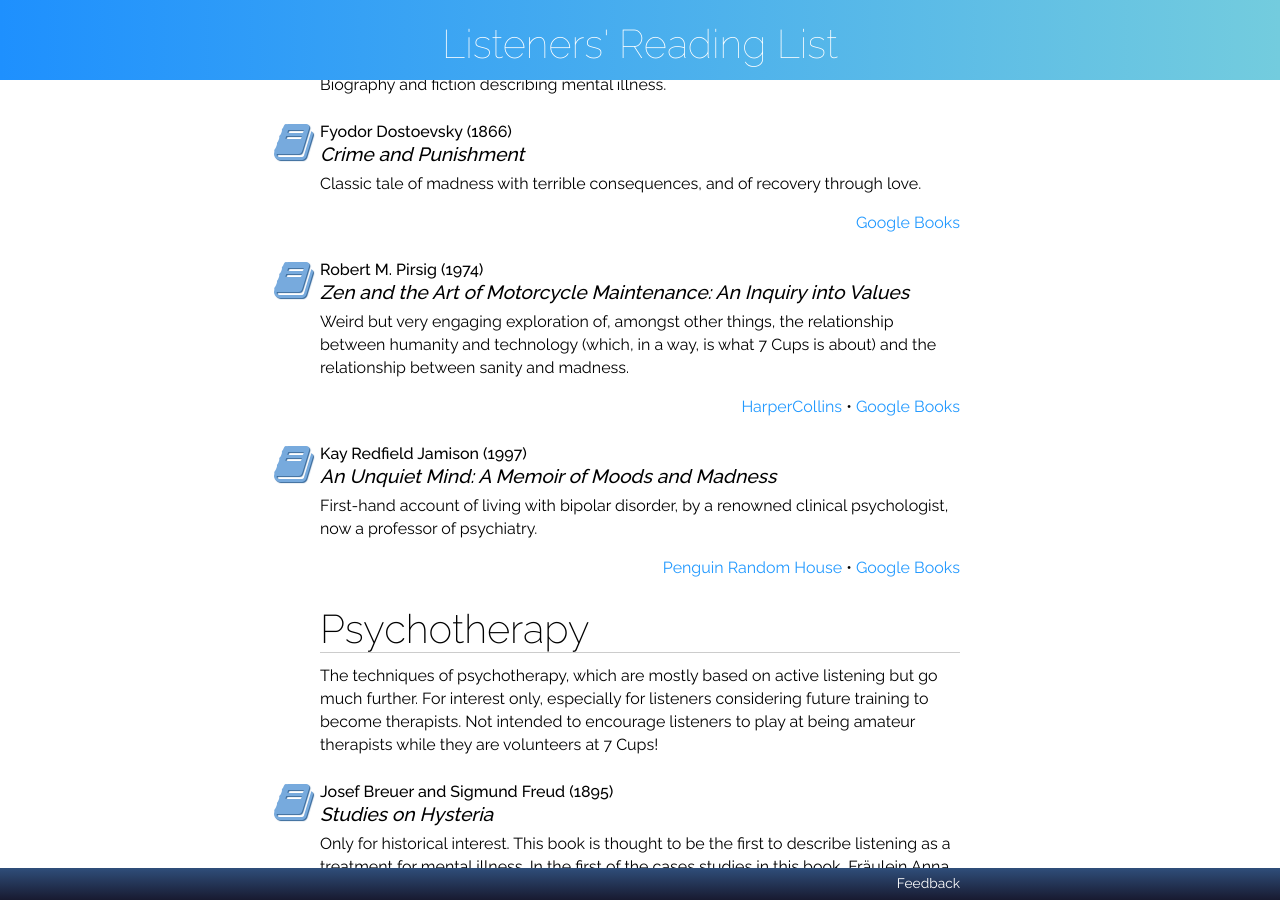
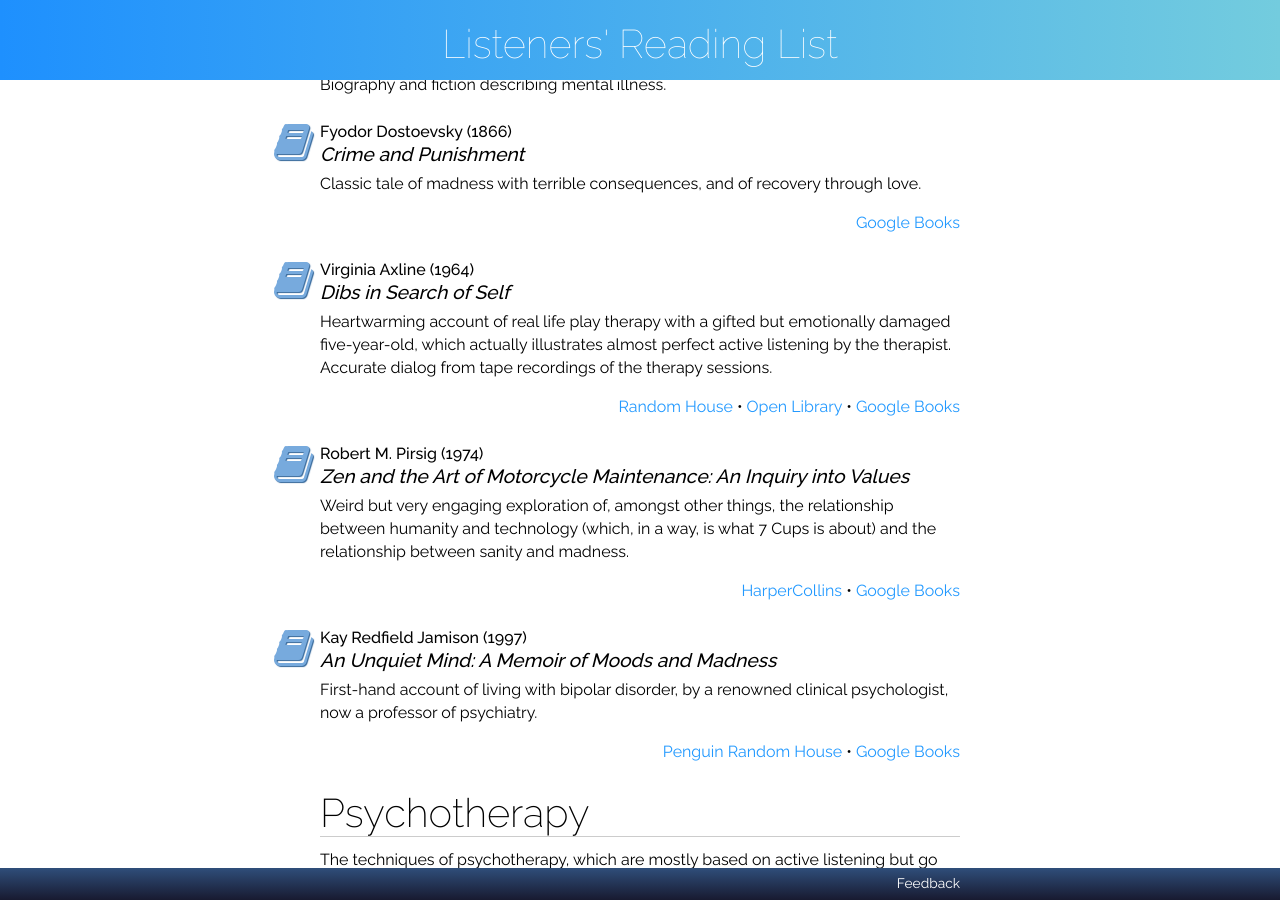
Before and after one commit to RarelyCharlie/rarelycharlie.github.io, a Jekyll site: the page built from books.md, in a window 1280 px wide and 900 px high, scrolled down 3057 px. Built offline with Jekyll 4.4.1, drawn with Linux system fonts in a browser that asks for light colours.

Commit message:
another one

```diff
--- a/books.md
+++ b/books.md
@@ -119,6 +119,15 @@ Classic tale of madness with terrible consequences, and of recovery through love
 [Google Books](https://books.google.com/books?id=hG5P6jrzJLAC)
 {:.links}
 
+#### Virginia Axline (1964) _Dibs in Search of Self_
+
+Heartwarming account of real life play therapy with a gifted but emotionally damaged five-year-old, which actually illustrates almost perfect active listening by the therapist. Accurate dialog from tape recordings of the therapy sessions.
+
+[Random House](http://www.randomhousebooks.com/books/6746/) &bull;
+[Open Library](https://openlibrary.org/works/OL4639980W/Dibs_in_search_of_self) &bull;
+[Google Books](https://books.google.com/books?id=MvkgHEXDwgQC)
+{:.links}
+
 #### Robert M. Pirsig (1974) _Zen and the Art of Motorcycle Maintenance: An Inquiry into Values_
 
 Weird but very engaging exploration of, amongst other things, the relationship between humanity and technology (which, in a way, is what 7 Cups is about) and the relationship between sanity and madness.
```
